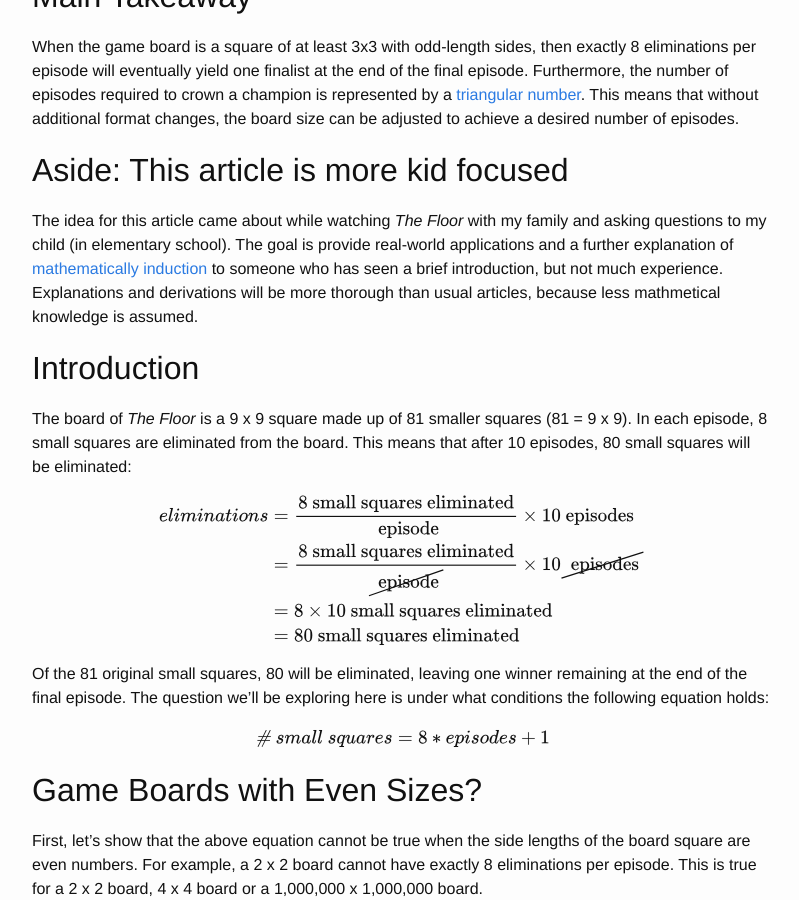
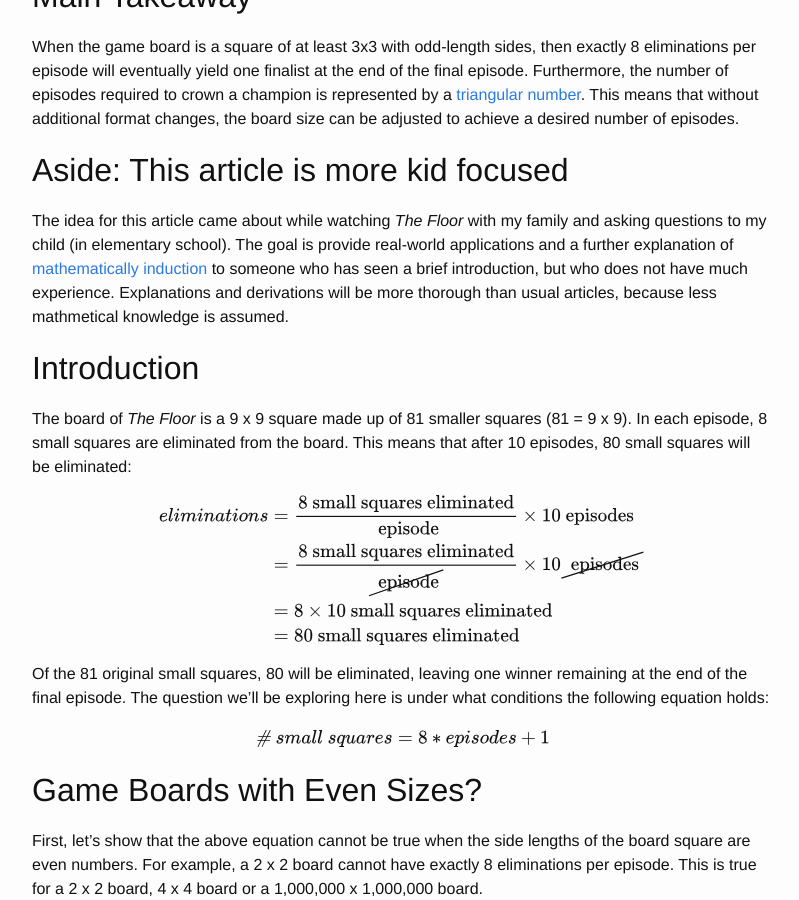
Before and after one commit to deaktator/deaktator.github.io, a Jekyll site: the page built from _posts/2024-03-06-the-floor-format.md, in a window 1280 px wide and 900 px high, scrolled down 770 px. Shown: the whole window, without its empty margins (238-1037 px from the left). Built offline with Jekyll 4.4.1, drawn with Linux system fonts in a browser that asks for light colours.

Commit message:
The Floor Format v2

```diff
--- a/_posts/2024-03-06-the-floor-format.md
+++ b/_posts/2024-03-06-the-floor-format.md
@@ -44,8 +44,8 @@ The idea for this article came about while watching *The Floor* with my family a
 asking questions to my child (in elementary school).  The goal is provide real-world
 applications and a further explanation of
 [mathematically induction](https://en.wikipedia.org/wiki/Mathematical_induction) to someone
-who has seen a brief introduction, but not much experience.  Explanations and derivations
-will be more thorough than usual articles, because less mathmetical knowledge
+who has seen a brief introduction, but who does not have much experience.  Explanations and
+derivations will be more thorough than usual articles, because less mathmetical knowledge
 is assumed.
 
 ## Introduction
```
